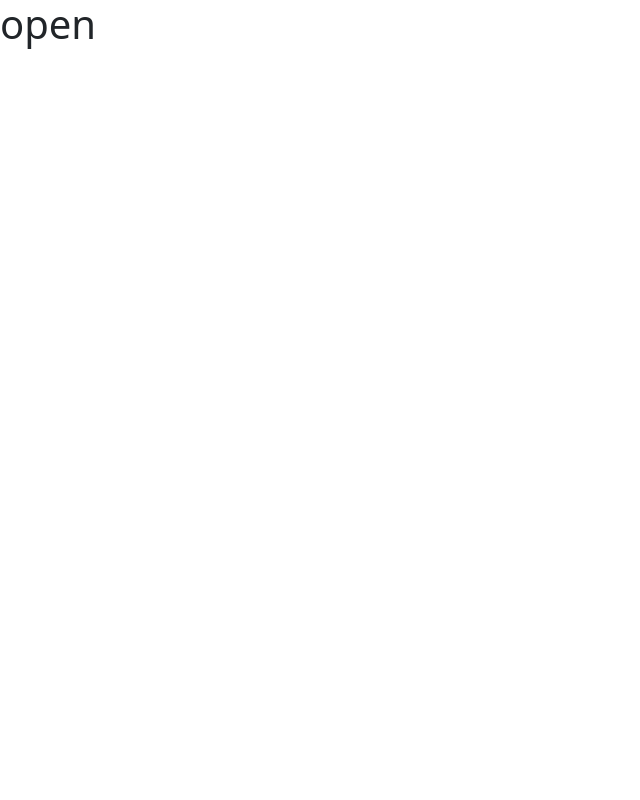
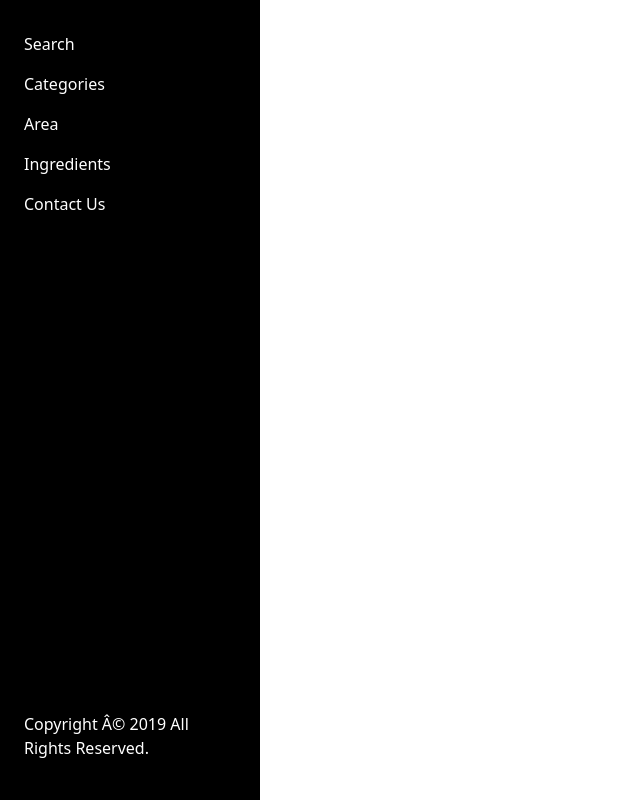
Before and after one commit to abdullahalawa/yummyExam, a plain HTML site: page index.html in a window 1280 px wide. Shown: the whole page, without its empty margins (0-640 px from the left). Drawn offline with nearby package versions, Linux system fonts and the light colour scheme.

Commit message:
start working on left nav bar

```diff
--- a/css/style.css
+++ b/css/style.css
@@ -1,2 +1,13 @@
-:root {
+/* sidebar */
+/* innerbar */
+
+div.sidebar {
+  position: fixed;
+  top: 0;
+  left: 0;
+  bottom: 0;
 }
+
+div.sidebar div.innerbar {
+  width: 260px;
+}
--- a/index.html
+++ b/index.html
@@ -3,7 +3,7 @@
   <head>
     <meta charset="UTF-8" />
     <meta name="viewport" content="width=device-width, initial-scale=1.0" />
-    <title>Egyptian Party</title>
+    <title>Yummy Exam</title>
     <script
       src="https://kit.fontawesome.com/291a2a5673.js"
       crossorigin="anonymous"
@@ -18,6 +18,41 @@
     <link rel="stylesheet" href="./css/style.css" />
   </head>
   <body>
+    <div class="sidebar">
+      <div
+        class="innerbar bg-black min-vh-100 d-flex flex-column justify-content-between align-items-start p-4"
+      >
+        <div class="navbar">
+          <ul class="p-0">
+            <li class="list-unstyled mb-3">
+              <a class="text-white text-decoration-none" href="#">Search</a>
+            </li>
+
+            <li class="list-unstyled mb-3">
+              <a class="text-white text-decoration-none" href="#">Categories</a>
+            </li>
+
+            <li class="list-unstyled mb-3">
+              <a class="text-white text-decoration-none" href="#">Area</a>
+            </li>
+
+            <li class="list-unstyled mb-3">
+              <a class="text-white text-decoration-none" href="#"
+                >Ingredients</a
+              >
+            </li>
+
+            <li class="list-unstyled mb-3">
+              <a class="text-white text-decoration-none" href="#">Contact Us</a>
+            </li>
+          </ul>
+        </div>
+        <div class="copywrite">
+          <p class="text-white">Copyright Â© 2019 All Rights Reserved.</p>
+        </div>
+      </div>
+      <div class="outerbar bg-white"></div>
+    </div>
     <h1>open</h1>
     <script src="./js/jquery-3.7.1.min.js.js"></script>
     <script
```
Also changed, not shown: images/logo.png (added).
